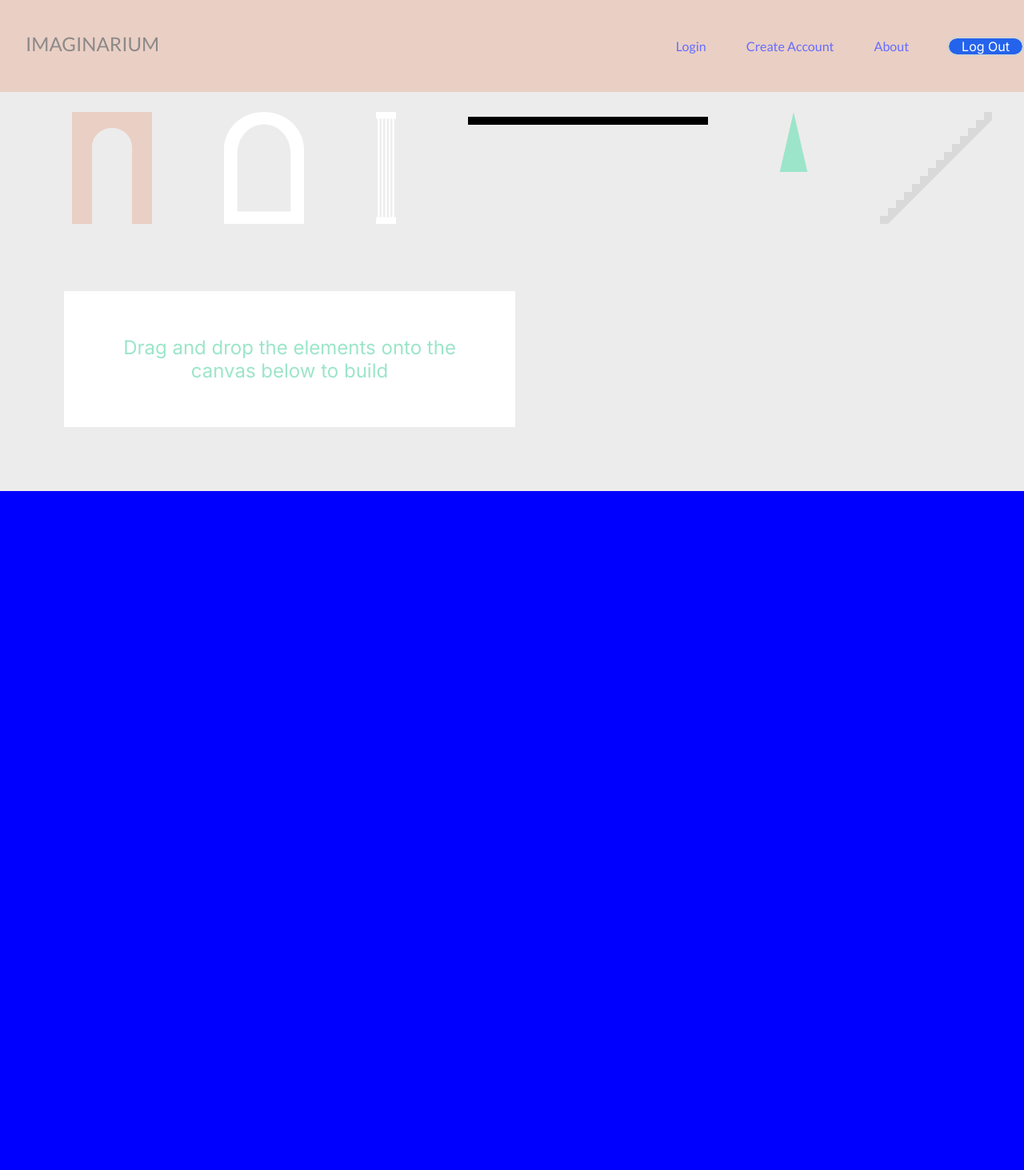
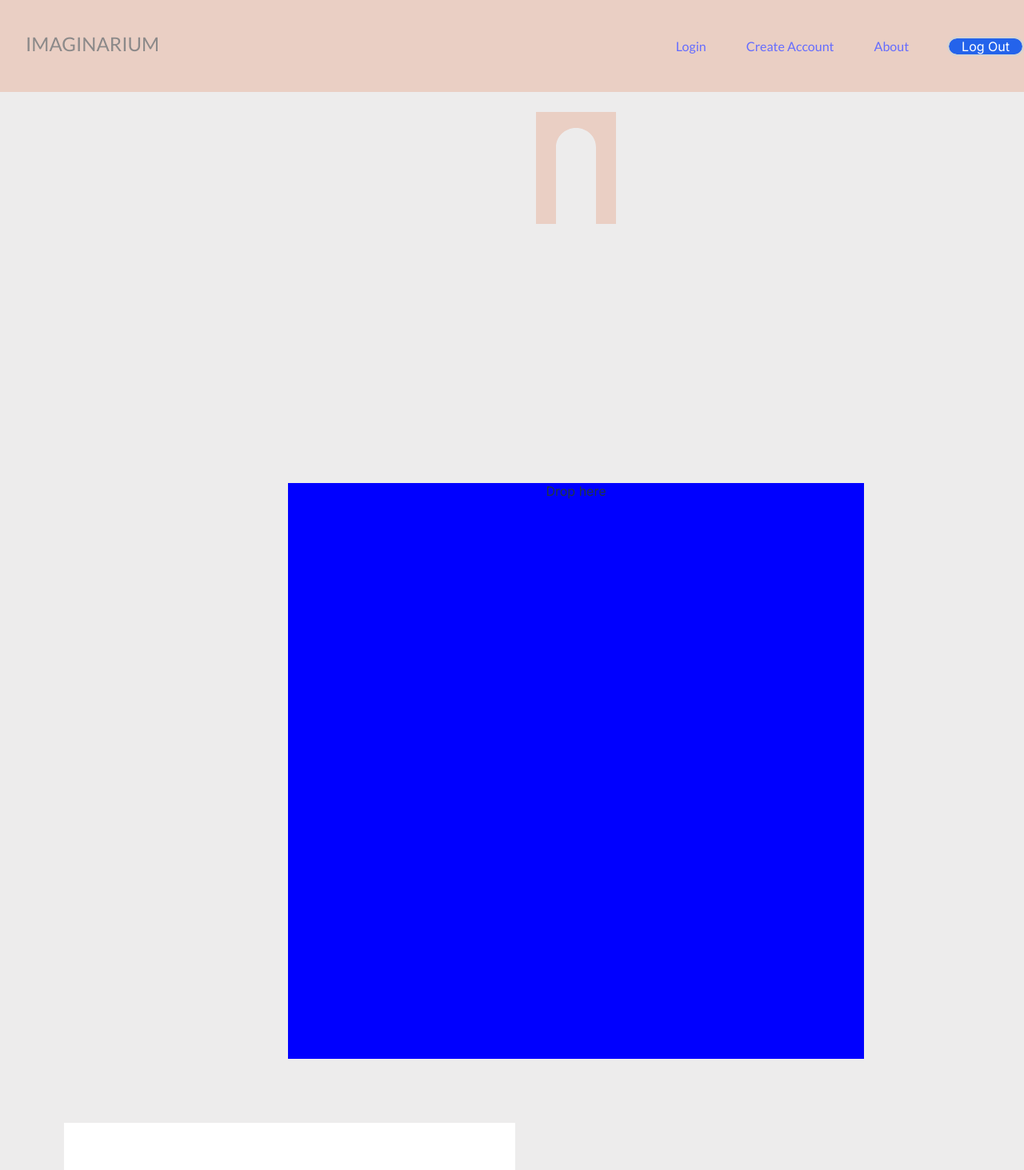
Before and after one commit to nadine-dawod/dragndrop-game, a React (Vite) app: page / in a window 1280 px wide. Shown: the top 1463 px of the page at 80% size. Built offline with nearby package versions, Linux system fonts and the light colour scheme.

Commit message:
fixed draggable

```diff
--- a/src/components/DnMFunc.jsx
+++ b/src/components/DnMFunc.jsx
@@ -1,5 +1,5 @@
 import { DndContext } from "@dnd-kit/core";
-
+import { useState } from "react";
 import { Elementone } from "./Elements/Elementone";
 import { Elementtwo } from "./Elements/Elementtwo";
 import { Elementthree } from "./Elements/Elementthree";
@@ -7,18 +7,36 @@ import { Elementfour } from "./Elements/Elementfour";
 import { Elementfive } from "./Elements/Elementfive";
 import { Elementsix } from "./Elements/Elementsix";
 import { Elementseven } from "./Elements/Elementseven";
+import { Draggable } from "./Draggable";
+import { DropArea } from "./DropArea";
 
 export const DnMFunc = () => {
+  const containers = ["A"];
+  const [parent, setParent] = useState(null);
+
+  const draggableMarkup = (
+    <Draggable id="draggable">
+      <Elementone />
+    </Draggable>
+  );
+
+  function handleDragEnd(event) {
+    const { over } = event;
+
+    // If the item is dropped over a container, set it as the parent
+    // otherwise reset the parent to `null`
+    setParent(over ? over.id : null);
+  }
+
   return (
-    <DndContext>
+    <DndContext onDragEnd={handleDragEnd}>
+      {parent === null ? draggableMarkup : null}
       <div style={{ display: "flex", justifyContent: "space-evenly" }}>
-        <Elementone />
-        <Elementtwo />
-        <Elementthree />
-        <Elementfour />
-        <Elementfive />
-        <Elementsix />
-        <Elementseven />
+        {containers.map((id) => (
+          <DropArea key={id} id={id}>
+            {parent === id ? draggableMarkup : "Drop here"}
+          </DropArea>
+        ))}
       </div>
     </DndContext>
   );
--- a/src/components/Draggable.jsx
+++ b/src/components/Draggable.jsx
@@ -1,8 +1,8 @@
 import { useDraggable } from "@dnd-kit/core";
 
-export const Draggable = () => {
+export const Draggable = ({ children, id }) => {
   const { attributes, listeners, setNodeRef, transform } = useDraggable({
-    id: "draggable",
+    id: id,
   });
 
   const style = transform
@@ -12,8 +12,8 @@ export const Draggable = () => {
     : undefined;
 
   return (
-    <div ref={setNodeRef} style={style} {...listeners} {...attributes}></div>
+    <div ref={setNodeRef} style={style} {...listeners} {...attributes}>
+      {children}
+    </div>
   );
 };
-
-export default Draggable;
--- a/src/components/DropArea.css
+++ b/src/components/DropArea.css
@@ -1,5 +1,6 @@
 .dropArea {
   background-color: blue;
-  width: 1440px;
-  height: 1440px;
+  width: 45rem;
+  height: 45rem;
+  margin-top: 20rem;
 }
--- a/src/components/DropArea.jsx
+++ b/src/components/DropArea.jsx
@@ -1,10 +1,14 @@
 import "./DropArea.css";
 import { useDroppable } from "@dnd-kit/core";
 
-export const DropArea = () => {
+export const DropArea = ({ children, id }) => {
   const { setNodeRef } = useDroppable({
-    id: "droppable",
+    id: id,
   });
 
-  return <div className="dropArea" ref={setNodeRef}></div>;
+  return (
+    <div className="dropArea" ref={setNodeRef}>
+      {children}
+    </div>
+  );
 };
--- a/src/components/Elements/Elementone.jsx
+++ b/src/components/Elements/Elementone.jsx
@@ -1,26 +1,23 @@
-
 import { useDraggable } from "@dnd-kit/core";
 import { useDroppable } from "@dnd-kit/core";
 
-export const Elementone = () => {
-
-    const {attribute, listeners, NrOne, transform} = useDraggable({
-        id: 'One',
-    });
-
-    const {props} = useDroppable({
-        id: 'One'
-    })
-
-    const style = transform ? {
-        transform: `translate3d(${transform.x}px, ${transform.y}px, 0)`,
-    } : undefined;
-
-    return (
-    <div ref={NrOne} style={style} {...attribute} {...listeners} {...props}>
-        <svg id="One" width="100" height="140" viewBox="0 0 100 140" fill="none" xmlns="http://www.w3.org/2000/svg">
-            <path fillRule="evenodd" clipRule="evenodd" d="M100 0H0V140H100V0ZM24.9999 43.9998L25 44.0695V140H75V43.9995H74.9999C74.9997 30.7448 63.8069 19.9998 49.9999 19.9998C36.1927 19.9998 24.9999 30.7449 24.9999 43.9998Z" fill="#EACFC4"/>
-        </svg>
+export const Elementone = ({ id, ref, className, style }) => {
+  return (
+    <div id={id} ref={ref} className={className} style={style}>
+      <svg
+        width="100"
+        height="140"
+        viewBox="0 0 100 140"
+        fill="none"
+        xmlns="http://www.w3.org/2000/svg"
+      >
+        <path
+          fillRule="evenodd"
+          clipRule="evenodd"
+          d="M100 0H0V140H100V0ZM24.9999 43.9998L25 44.0695V140H75V43.9995H74.9999C74.9997 30.7448 63.8069 19.9998 49.9999 19.9998C36.1927 19.9998 24.9999 30.7449 24.9999 43.9998Z"
+          fill="#EACFC4"
+        />
+      </svg>
     </div>
-    );
-  };
+  );
+};
--- a/src/pages/GamePage.jsx
+++ b/src/pages/GamePage.jsx
@@ -5,14 +5,13 @@ import { Instructions } from "../components/Instructions";
 import { Elements } from "../components/Elements";
 import { DnMFunc } from "../components/DnMFunc";
 
-
 export const GamePage = () => {
   return (
-  <div style={{marginTop: "25px"}}>
-    <DnMFunc />
-    <Instructions/>
-    <DropArea/>
-  </div>
-)};
+    <div style={{ marginTop: "25px" }}>
+      <DnMFunc />
+      <Instructions />
+    </div>
+  );
+};
 
 export default GamePage;
```
Also changed, not shown: 1 other file (tests, documents, lock files or other folders).
